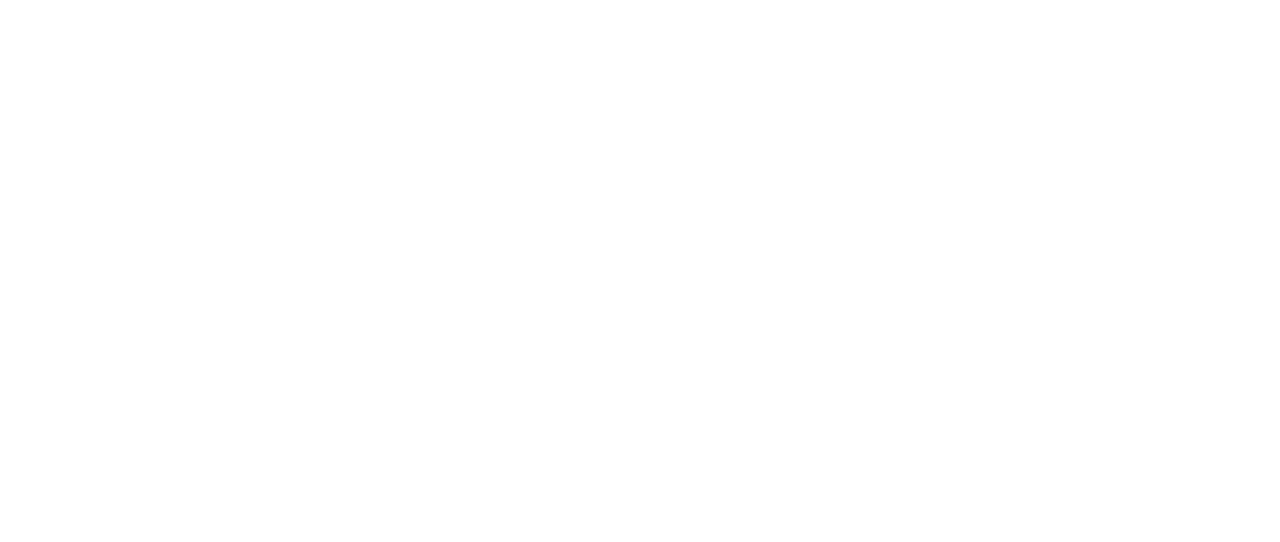
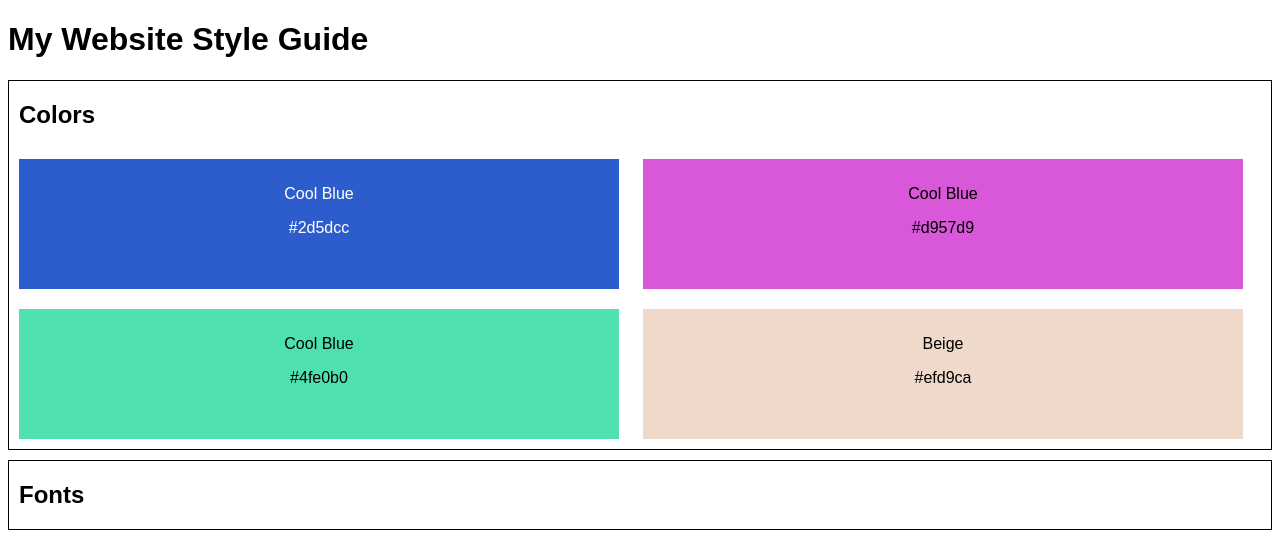
Before and after one commit to hrenchi/WDS, a plain HTML site: page index.html in a window 1280 px wide. Drawn offline with Linux system fonts and the light colour scheme; a web font is replaced by a local one.

Commit message:
page started, h2 colors done, h2 fonts started

```diff
--- a/index.html
+++ b/index.html
@@ -4,9 +4,36 @@
     <meta charset="UTF-8">
     <meta http-equiv="X-UA-Compatible" content="IE=edge">
     <meta name="viewport" content="width=device-width, initial-scale=1.0">
+    <link rel="stylesheet" href="styles.css">
     <title>Website Design System</title>
 </head>
 <body>
-
+    <header>
+        <h1>My Website Style Guide</h1>
+    </header>
+    <main>
+        <section>
+            <h2>Colors</h2>
+            <div class="cool_blue">
+                <p>Cool Blue</p>
+                <p>#2d5dcc</p>
+            </div>
+            <div class="pink">
+                <p>Cool Blue</p>
+                <p>#d957d9</p>
+            </div>
+            <div class="mint_green">
+                <p>Cool Blue</p>
+                <p>#4fe0b0</p>
+            </div>
+            <div class="beige">
+                <p>Beige</p>
+                <p>#efd9ca</p>
+            </div>
+        </section>
+        <section>
+            <h2>Fonts</h2>
+        </section>
+    </main>
 </body>
 </html>
--- a/styles.css
+++ b/styles.css
@@ -0,0 +1,83 @@
+@font-face {
+    font-family: 'Mochiy Pop P One';
+    src: url(./Resources/Fonts/MochiyPopPOne-Regular.ttf);
+  }
+
+
+h1{
+    font-family: 'Mochiy Pop P One', sans-serif;
+}
+section{
+    border:solid 1px black;
+}
+
+h2{
+    font-family: 'Mochiy Pop P One', sans-serif;
+    text-indent: 10px;
+}
+
+div.cool_blue{
+    background-color: #2d5dcc;
+    color: white;
+    text-align: center;
+    width: 600px;
+    height: 70px;
+    margin: 10px;
+    text-indent: 1;
+    padding-top: 10px;
+    padding-bottom: 50px;
+    font-family: 'Mochiy Pop P One', sans-serif;
+    display: inline-block;
+}
+
+div.pink{
+    background-color: #d957d9;
+    color: black;
+    text-align: center;
+    width: 600px;
+    height: 70px;
+    margin: 10px;
+    text-indent: 1;
+    padding-top: 10px;
+    padding-bottom: 50px;
+    font-family: 'Mochiy Pop P One', sans-serif;
+    display: inline-block;
+
+
+}
+
+div.mint_green{
+    background-color: #4fe0b0;
+    color: black;
+    text-align: center;
+    width: 600px;
+    height: 70px;
+    margin: 10px;
+    text-indent: 1;
+    padding-top: 10px;
+    padding-bottom: 50px;
+    font-family: 'Mochiy Pop P One', sans-serif;
+    display: inline-block;
+
+
+}
+
+div.beige{
+    background-color: #efd9ca;
+    color: black;
+    text-align: center;
+    width: 600px;
+    height: 70px;
+    margin: 10px;
+    text-indent: 1;
+    padding-top: 10px;
+    padding-bottom: 50px;
+    font-family: 'Mochiy Pop P One', sans-serif;
+    display: inline-block;
+
+
+}
+
+section{
+    margin-bottom: 10px;
+}
```
Also changed, not shown: 1 other file.
